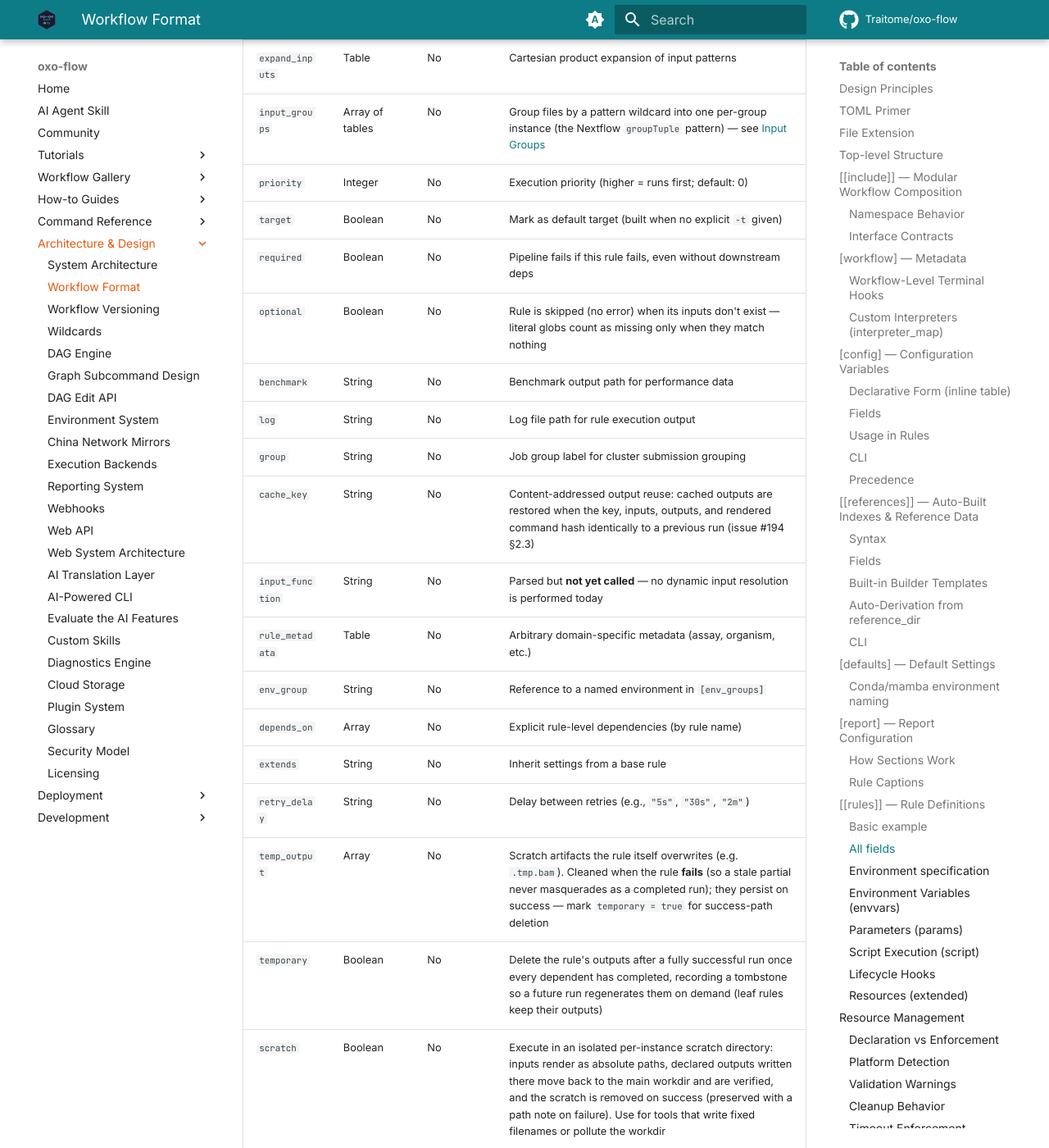
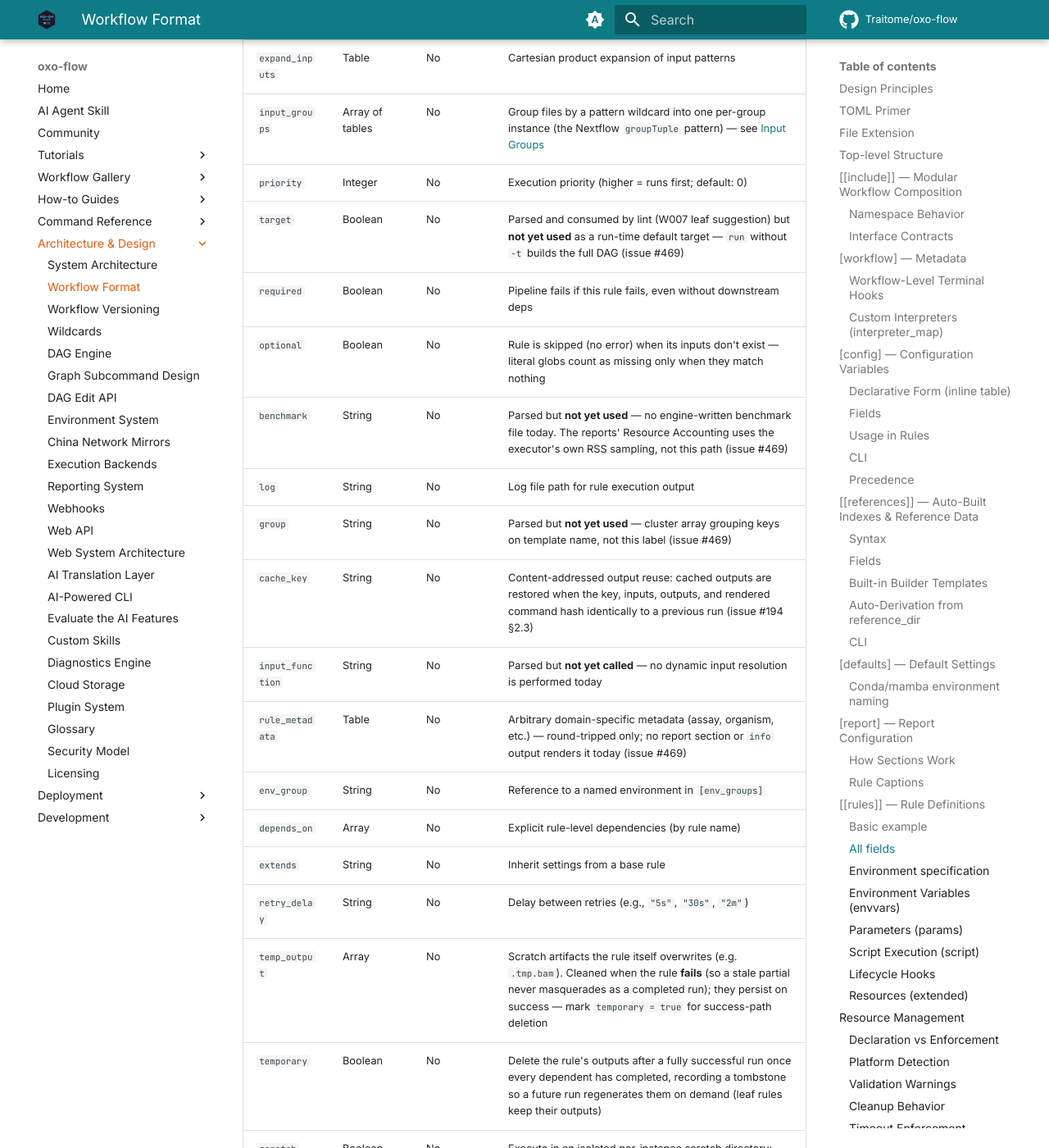
Before and after one commit to Traitome/oxo-flow, an MkDocs documentation site: the page built from docs/guide/src/reference/workflow-format.md, in a window 1280 px wide and 1400 px high, scrolled down 18378 px. Shown: the whole window at 82% size. Built offline with MkDocs 1.6.1 and Material for MkDocs 9.7.7, drawn with Linux system fonts in a browser that asks for light colours; comment, search, counter and statistics services are not loaded; the version menu is left out; some of the changed text lies outside the part shown.

Commit message:
docs(format): annotate parsed-but-unenforced fields honestly (issue #469) (#481)
The #457 pattern, systematically: eight-plus fields promise runtime
behavior in workflow-format.md that has zero runtime readers (verified
field-by-field in the audit). The docs table already uses the honest
"parsed but not yet used" pattern from issue #446 — applied to every row
that has no implementation today:

- target: lint-only (W007); run without -t builds the full DAG
- benchmark: no engine-written benchmark file (Resource Accounting uses
  the executor's own RSS sampling)
- group: cluster array grouping keys on template name
- shadow: no shadow directory is created
- ancient: freshness/invalidation never consults it
- localrule: cluster submission does not honor it
- rule_metadata: round-tripped only, nothing renders it
- [workflow] min_version: no version gate (unlike format_version/S007)
- [[execution_group]] mode/ordering: not enforced
- [resource_budget] on local runs + max_jobs: not enforced (the
  cluster-path-only scope was already documented in resource-tuning.md)

Every annotation references the tracking issue so the rows can be
flipped back to real contracts as implementations land.

Ref #469 (docs half; implementation-or-removal decisions stay open)

````diff
--- a/docs/guide/src/reference/workflow-format.md
+++ b/docs/guide/src/reference/workflow-format.md
@@ -48,11 +48,11 @@
 [[sample_groups]]   # Optional: multi-sample groups (WC-02)
 [[values]]          # Optional: named value lists for parameter wildcards
 [metadata]          # Optional: per-sample metadata columns ({meta.<column>})
-[resource_budget]   # Optional: resource limits
+[resource_budget]   # Optional: resource limits (cluster submissions only; local runs and `max_jobs` not yet enforced — issue #469)
 [env_groups]        # Optional: named reusable environment specs
 [resource_groups]   # Optional: shared resource pools (API limits, DB connections)
 [wildcard_constraints] # Optional: regex patterns to constrain wildcard values
-[[execution_group]] # Optional: explicit sequential/parallel rule ordering
+[[execution_group]] # Optional: explicit rule groups (parsed; mode/ordering not yet enforced — issue #469)
 [cluster]           # Optional: HPC cluster profile (SLURM, PBS, SGE, LSF)
 [[reference_db]]    # Optional: tracked reference database versions
 [citation]          # Optional: citation metadata (DOI, authors, etc.)
@@ -188,7 +188,7 @@
 | `author` | String | No | — | Author name or email |
 | `interpreter_map` | Table | No | `{}` | Custom interpreter mapping for script extensions |
 | `genome_build` | String | No | — | Genome reference build identifier (e.g., `"GRCh38"`, `"hg38"`) |
-| `min_version` | String | No | — | Minimum oxo-flow version required to run this workflow |
+| `min_version` | String | No | — | Parsed but **not yet enforced** — no version gate runs today (unlike `format_version`, which warns via S007) (issue #469) |
 | `format_version` | String | No | — | Format specification version for compatibility |
 | `pairs_file` | String | No | — | External TSV/CSV/JSON file defining experiment-control pairs |
 | `sample_groups_file` | String | No | — | External TSV/CSV/JSON file defining sample groups |
@@ -628,15 +628,15 @@
 | `expand_inputs` | Table | No | Cartesian product expansion of input patterns |
 | `input_groups` | Array of tables | No | Group files by a pattern wildcard into one per-group instance (the Nextflow `groupTuple` pattern) — see [Input Groups](#input-groups-input_groups) |
 | `priority` | Integer | No | Execution priority (higher = runs first; default: 0) |
-| `target` | Boolean | No | Mark as default target (built when no explicit `-t` given) |
+| `target` | Boolean | No | Parsed and consumed by lint (W007 leaf suggestion) but **not yet used** as a run-time default target — `run` without `-t` builds the full DAG (issue #469) |
 | `required` | Boolean | No | Pipeline fails if this rule fails, even without downstream deps |
 | `optional` | Boolean | No | Rule is skipped (no error) when its inputs don't exist — literal globs count as missing only when they match nothing |
-| `benchmark` | String | No | Benchmark output path for performance data |
+| `benchmark` | String | No | Parsed but **not yet used** — no engine-written benchmark file today. The reports' Resource Accounting uses the executor's own RSS sampling, not this path (issue #469) |
 | `log` | String | No | Log file path for rule execution output |
-| `group` | String | No | Job group label for cluster submission grouping |
+| `group` | String | No | Parsed but **not yet used** — cluster array grouping keys on template name, not this label (issue #469) |
 | `cache_key` | String | No | Content-addressed output reuse: cached outputs are restored when the key, inputs, outputs, and rendered command hash identically to a previous run (issue #194 §2.3) |
 | `input_function` | String | No | Parsed but **not yet called** — no dynamic input resolution is performed today |
-| `rule_metadata` | Table | No | Arbitrary domain-specific metadata (assay, organism, etc.) |
+| `rule_metadata` | Table | No | Arbitrary domain-specific metadata (assay, organism, etc.) — round-tripped only; no report section or `info` output renders it today (issue #469) |
 | `env_group` | String | No | Reference to a named environment in `[env_groups]` |
 | `depends_on` | Array | No | Explicit rule-level dependencies (by rule name) |
 | `extends` | String | No | Inherit settings from a base rule |
@@ -646,9 +646,9 @@
 | `scratch` | Boolean | No | Execute in an isolated per-instance scratch directory: inputs render as absolute paths, declared outputs written there move back to the main workdir and are verified, and the scratch is removed on success (preserved with a path note on failure). Use for tools that write fixed filenames or pollute the workdir |
 | `protected_output` | Array | No | Outputs the engine must never destroy: failure invalidation skips them (no delete, no move-aside to `<name>.oxo-failed`) and `oxo-flow clean` refuses them with a `(protected — skipped)` diagnostic, even with `--force`. Three pattern forms are honored: exact paths, `{wildcard}` patterns (`results/{sample}.bam`), and shell globs (`results/*.bam` — `*` does not cross `/`). Advisory in the remaining sense that the rule's own command can still overwrite them on a rerun |
 | `tags` | Array | No | Categorization tags (e.g., `["qc", "alignment"]`) |
-| `shadow` | String | No | Shadow directory mode: `"minimal"`, `"shallow"`, or `"full"` |
-| `ancient` | Array | No | Inputs that never trigger re-execution (e.g., reference files) |
-| `localrule` | Boolean | No | Always run locally — never submit to a cluster scheduler |
+| `shadow` | String | No | Parsed and validated but **not yet used** — no shadow directory is created today (issue #469) |
+| `ancient` | Array | No | Parsed but **not yet used** — freshness/invalidation never consults it today (issue #469) |
+| `localrule` | Boolean | No | Parsed but **not yet used** — cluster submission does not honor it today; every schedulable rule can be submitted (issue #469) |
 | `format_hint` | Array | No | Parsed and validated but **not yet used** by the engine (planned for I/O optimization) |
 | `pipe` | Boolean | No | Parsed and validated but **not yet used** by the engine (planned for FIFO streaming; no streaming is performed today) |
 | `checksum` | String | No | Parsed but **not yet enforced** — provenance checksums (sha256) are computed for all outputs regardless; no per-rule verification happens today |
@@ -1099,8 +1099,8 @@
 | Field | Type | Default | Description |
 |-------|------|---------|-------------|
 | `depends_on` | Array | — | Explicit rule dependencies (not inferred from files) |
-| `localrule` | Boolean | `false` | Always run locally, never submit to cluster |
-| `shadow` | String | — | Atomic execution mode: `"minimal"`, `"shallow"`, `"full"` |
+| `localrule` | Boolean | `false` | Parsed but **not yet enforced** — cluster submission does not honor it today (issue #469) |
+| `shadow` | String | — | Parsed but **not yet used** — no shadow directory is created today (issue #469) |
 | `checkpoint` | Boolean | `false` | Enable checkpoint re-entry (requires `checkpoint_manifest`; the rule must not use `{sample}`/`{group}`) |
 
 **DAG edge inference** — edges form when a rule's `input` paths match
@@ -1126,7 +1126,7 @@
 [[rules]]
 name = "local_only"
 shell = "echo 'local task'"
-localrule = true  # Never submitted to HPC cluster
+localrule = true  # NOTE: parsed but not yet enforced (issue #469)
 ```
 
 ### Input Groups (`input_groups`)
@@ -1268,7 +1268,7 @@
 
 | Field | Type | Description |
 |-------|------|-------------|
-| `ancient` | Array | Inputs that never trigger re-execution (reference files) |
+| `ancient` | Array | Parsed but **not yet used** — freshness/invalidation never consults it today (issue #469) |
 | `format_hint` | Array | Parsed but **not yet used** by the engine (planned for I/O optimization) |
 | `pipe` | Boolean | Parsed but **not yet used** by the engine (planned for FIFO streaming; no streaming is performed today) |
 | `checksum` | String | Parsed but **not yet enforced** — provenance checksums (sha256) are computed for all outputs regardless |
@@ -1277,7 +1277,7 @@
 [[rules]]
 name = "align"
 input = ["reads/{sample}.fastq.gz", "ref/hg38.fa"]
-ancient = ["ref/hg38.fa"]  # Reference never triggers rebuild
+ancient = ["ref/hg38.fa"]  # NOTE: parsed but not yet enforced (issue #469)
 # format_hint and checksum are accepted but currently have no effect
 ```
 
@@ -1310,13 +1310,13 @@
 | Field | Type | Description |
 |-------|------|-------------|
 | `priority` | Integer | Execution priority (higher runs first; default: 0) |
-| `target` | Boolean | Mark as default target — built when no explicit `-t` given |
+| `target` | Boolean | Parsed but **not yet used** as a run-time default target — `run` without `-t` builds the full DAG (issue #469) |
 
 ```toml
 [[rules]]
 name = "critical_step"
 priority = 10   # Runs ahead of lower-priority rules
-target = true   # Included when running without -t
+target = true   # NOTE: parsed but not yet used as a default target (issue #469)
 ```
 
 ### Optional and Required Rules
@@ -1353,26 +1353,26 @@
 | Field | Type | Description |
 |-------|------|-------------|
 | `log` | String | File path for capturing rule stdout/stderr |
-| `benchmark` | String | File path for performance metrics (wall-time, memory, CPU) |
+| `benchmark` | String | Parsed but **not yet used** — no engine-written benchmark file today; Resource Accounting uses the executor's own RSS sampling (issue #469) |
 
 ```toml
 [[rules]]
 name = "align"
 log = "logs/align_{sample}.log"
-benchmark = "benchmarks/align_{sample}.tsv"
+benchmark = "benchmarks/align_{sample}.tsv"  # NOTE: parsed but not yet written (issue #469)
 ```
 
 ### Job Grouping and Caching
 
 | Field | Type | Description |
 |-------|------|-------------|
-| `group` | String | Job group label for cluster submission grouping |
+| `group` | String | Parsed but **not yet used** — cluster array grouping keys on template name, not this label (issue #469) |
 | `cache_key` | String | Content-addressed output reuse: cached outputs are restored when the key, inputs, outputs, and rendered command hash identically to a previous run (issue #194 §2.3) |
 
 ```toml
 [[rules]]
 name = "variant_call"
-group = "variant_calling"       # Submit as a group on cluster
+group = "variant_calling"       # NOTE: parsed but not yet used for grouping (issue #469)
 cache_key = "vc_v2.0"           # Content cache key — outputs are reused when content is identical
 ```
 
@@ -1386,7 +1386,7 @@
 
 | Field | Type | Description |
 |-------|------|-------------|
-| `rule_metadata` | Table | Domain-specific metadata (assay type, organism, protocol, etc.) |
+| `rule_metadata` | Table | Domain-specific metadata (assay type, organism, protocol, etc.) — round-tripped only; no report section or `info` output renders it today (issue #469) |
 
 ```toml
 [[rules]]
````
